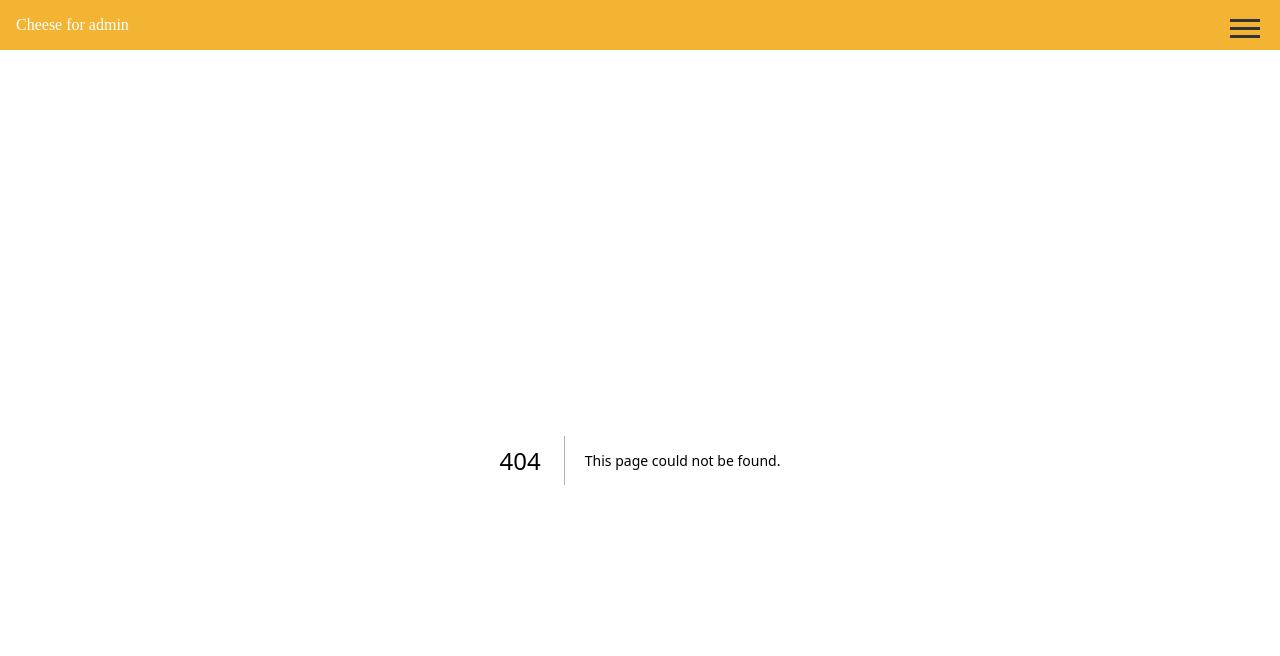
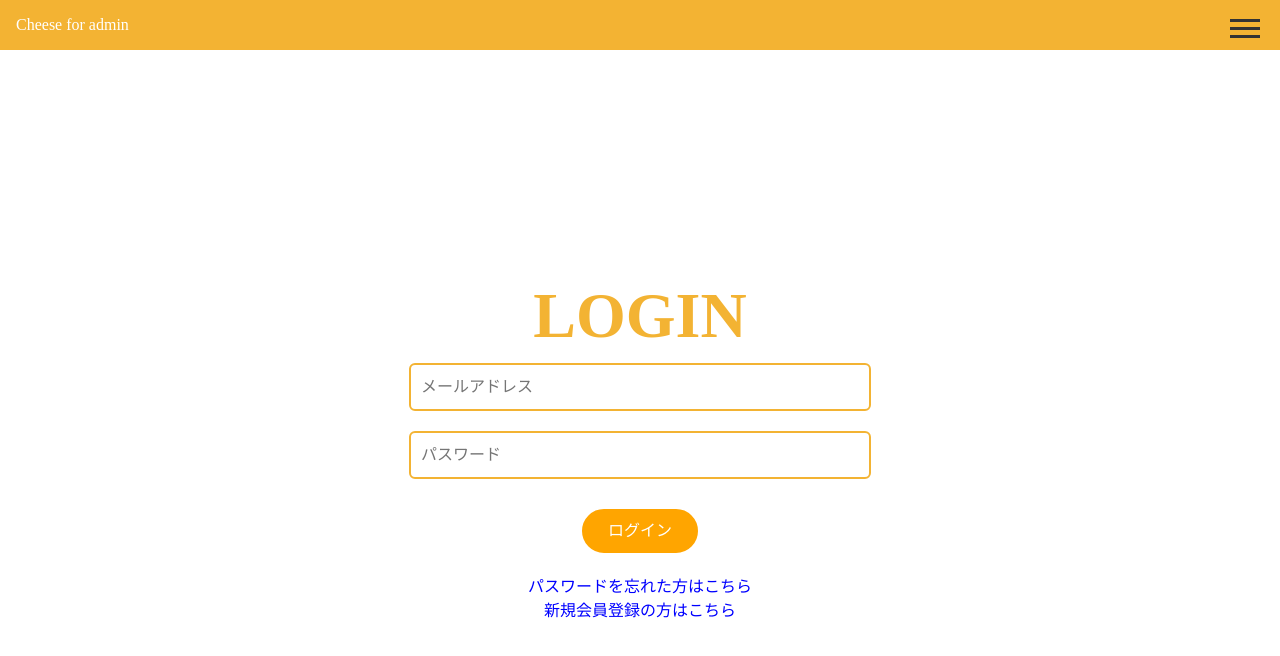
Before and after one commit to solomon011110/cheese-admin-app, a Next.js app: page /login in a window 1280 px wide. Before the commit this address had no page. Shown: the top 656 px of the page. Built offline with nearby package versions, Linux system fonts and the light colour scheme.

Commit message:
loginファイル追加

```diff
--- /dev/null
+++ b/src/app/login/page.tsx
@@ -0,0 +1,57 @@
+"use client"
+import Link from "next/link"
+import hash  from "../lib/hash"
+import { useState } from "react"
+import { redirect } from "next/navigation"
+
+
+export default function Home() {
+    const [mail, setMail] = useState<string>("")
+    const [password, setPassword] = useState<string>("")
+
+    const login = () => {
+        const hashPassword: string = hash(password)
+        console.log(hashPassword)
+        fetch("./api/login", {
+            headers: {
+                "Content-Type": "application/json"
+            },
+            method: "POST",
+            body: JSON.stringify({
+                email: mail,
+                password: hashPassword
+            })
+        })
+        .then(res => res.json())
+        .then(data => {
+            console.log(data.message)
+            if(data.login){
+                redirect("./main-page")
+            }else{
+                alert(data.message)
+            }
+        })
+    }
+    return (
+      <form action={login}>
+        <div className="content-login">
+            <div className="login-items">
+                <h1>LOGIN</h1>
+                <input type="email" placeholder="メールアドレス" className="textbox" required
+                    onChange={(e) => {setMail(e.target.value)}}
+                ></input>
+                <input type="password" name="password" placeholder="パスワード" className="textbox" required
+                    onChange={(e) => {setPassword(e.target.value)}}
+                ></input>
+                <div className="submit">
+                    <input type="submit" value="ログイン" className="btn"></input>
+                </div>
+                <div className="link">
+                    <Link href="">パスワードを忘れた方はこちら</Link><br></br>
+                    <Link href="subscribe-page">新規会員登録の方はこちら</Link>
+                </div>
+            </div>
+        </div>
+      </form>
+  );
+}
```
Also changed, not shown: src/app/main-page/page.tsx (deleted, +0 -60 lines).
